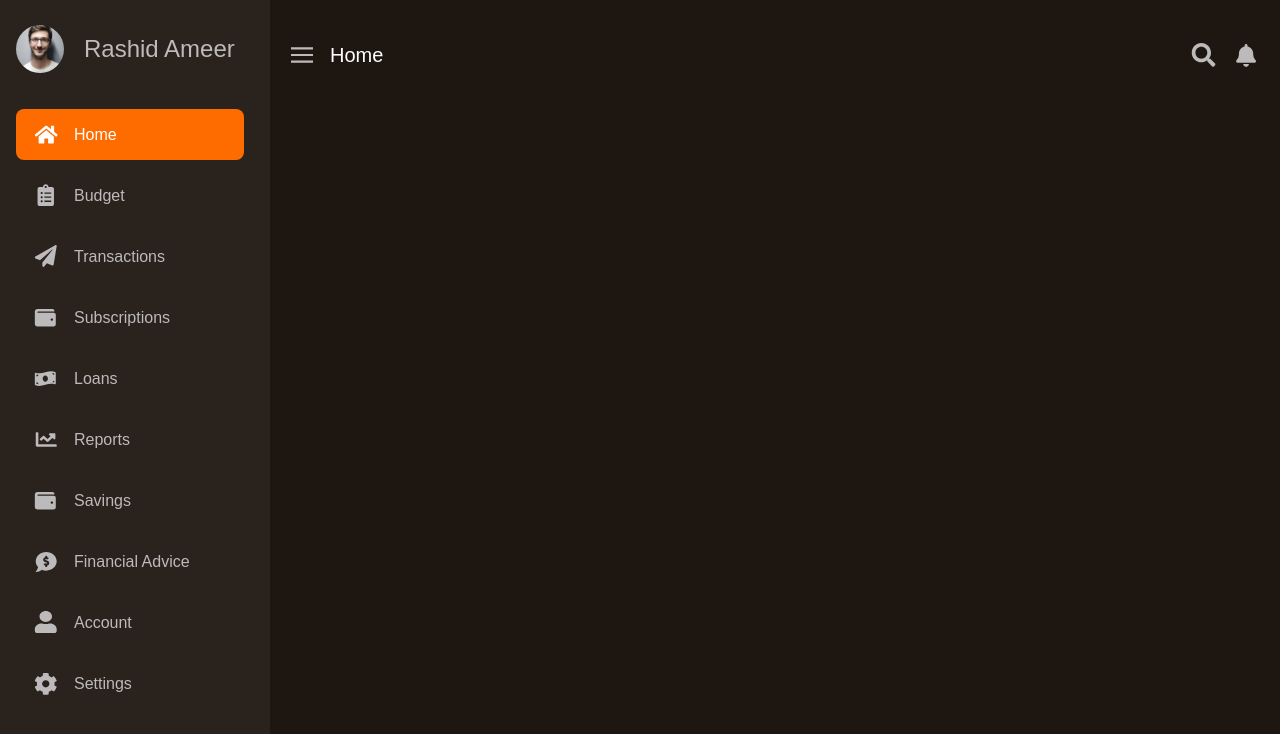
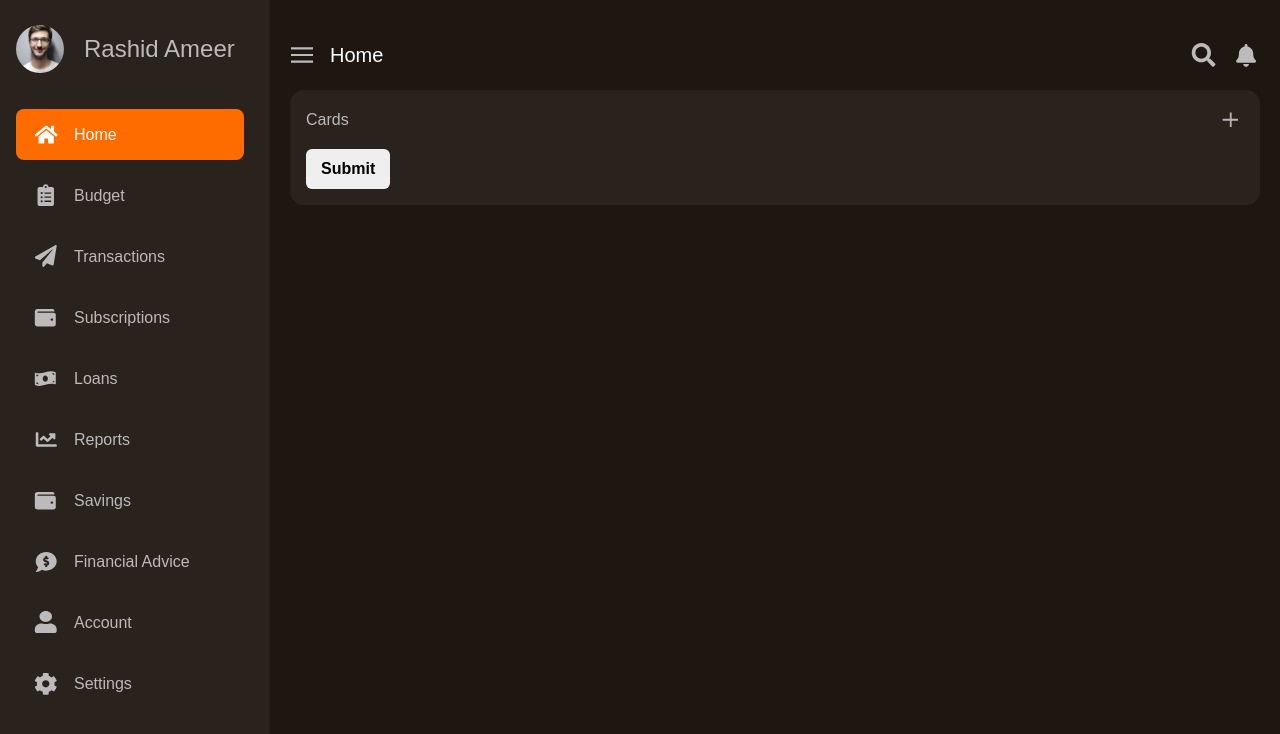
Before and after one commit to RA-Offical/bank-admin-dashboard, a React (Vite) app: page / in a window 1280 px wide. Shown: the top 734 px of the page. Built offline with nearby package versions, Linux system fonts and the light colour scheme; a web font is replaced by a local one.

Commit message:
Make a generic card template

```diff
--- a/src/App.jsx
+++ b/src/App.jsx
@@ -1,4 +1,4 @@
-import { Header, Sidebar } from "./components";
+import { CardTemplate, Header, Sidebar } from "./components";
 
 function App() {
 	return (
@@ -8,6 +8,12 @@ function App() {
 
 				<div className="content">
 					<Header />
+
+					<main>
+						<div className="main-content">
+							<CardTemplate />
+						</div>
+					</main>
 				</div>
 			</div>
 		</div>
--- /dev/null
+++ b/src/components/CardTemplate/CardTemplate.css
@@ -0,0 +1,12 @@
+.card {
+	/* max-width: 400px;
+	height: 300px; */
+
+	padding: 1.6rem;
+	background-color: var(--color-primary-500);
+	border-radius: var(--rounded-200);
+}
+
+.card-header {
+	margin-bottom: 1.6rem;
+}
--- /dev/null
+++ b/src/components/CardTemplate/CardTemplate.jsx
@@ -0,0 +1,20 @@
+import { sprite } from "../../utils/images";
+
+const CardTemplate = () => {
+	return (
+		<article className="card">
+			<header className="flex align-ic justify-btw card-header">
+				<h2 className=" card__title">Cards</h2>
+				<button className="btn btn--icon btn--icon-primary">
+					<svg className="icon">
+						<use xlinkHref={`${sprite}#plus`}></use>
+					</svg>
+				</button>
+			</header>
+
+			<button className="btn">Submit</button>
+		</article>
+	);
+};
+
+export default CardTemplate;
--- a/src/components/index.js
+++ b/src/components/index.js
@@ -2,3 +2,4 @@ export { default as Sidebar } from "./Sidebar/Sidebar";
 export { default as NavigationCategory } from "./NavigationCategory/NavigationCategory";
 export { default as Navigation } from "./Navigation/Navigation";
 export { default as Header } from "./Header/Header";
+export { default as CardTemplate } from "./CardTemplate/CardTemplate";
--- a/src/index.css
+++ b/src/index.css
@@ -4,6 +4,7 @@
 @import url(./components/Navigation/Navigation.css);
 @import url(./components/NavigationCategory/NavigationCategory.css);
 @import url(./components/Header/Header.css);
+@import url(./components/CardTemplate/CardTemplate.css);
 
 :root {
 	/* defining colors */
@@ -50,6 +51,7 @@
 	/* border radius */
 
 	--rounded-100: 0.8rem;
+	--rounded-200: 1.4rem;
 	--rounded-pill: 9999px;
 
 	--transition-duration: 350ms;
```
